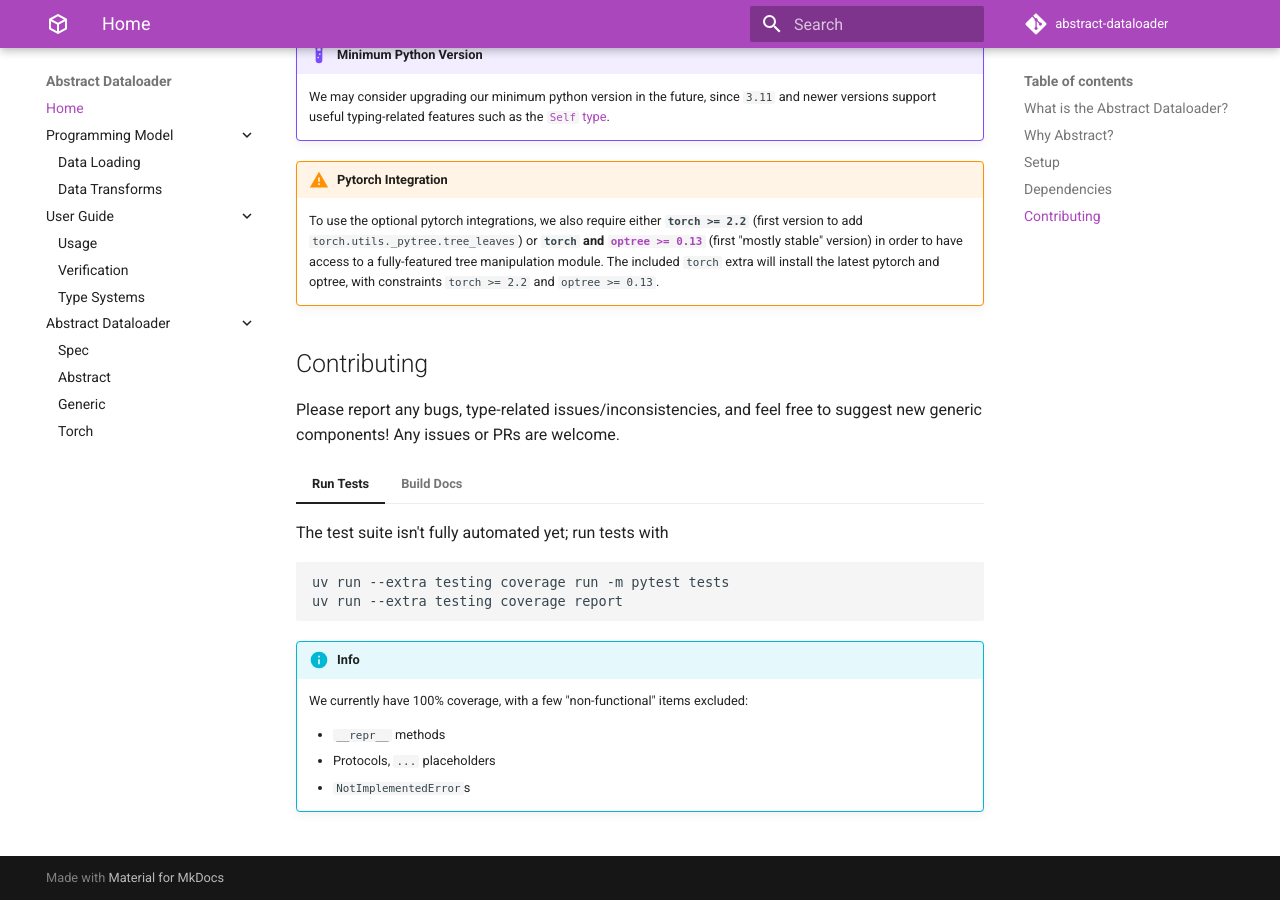
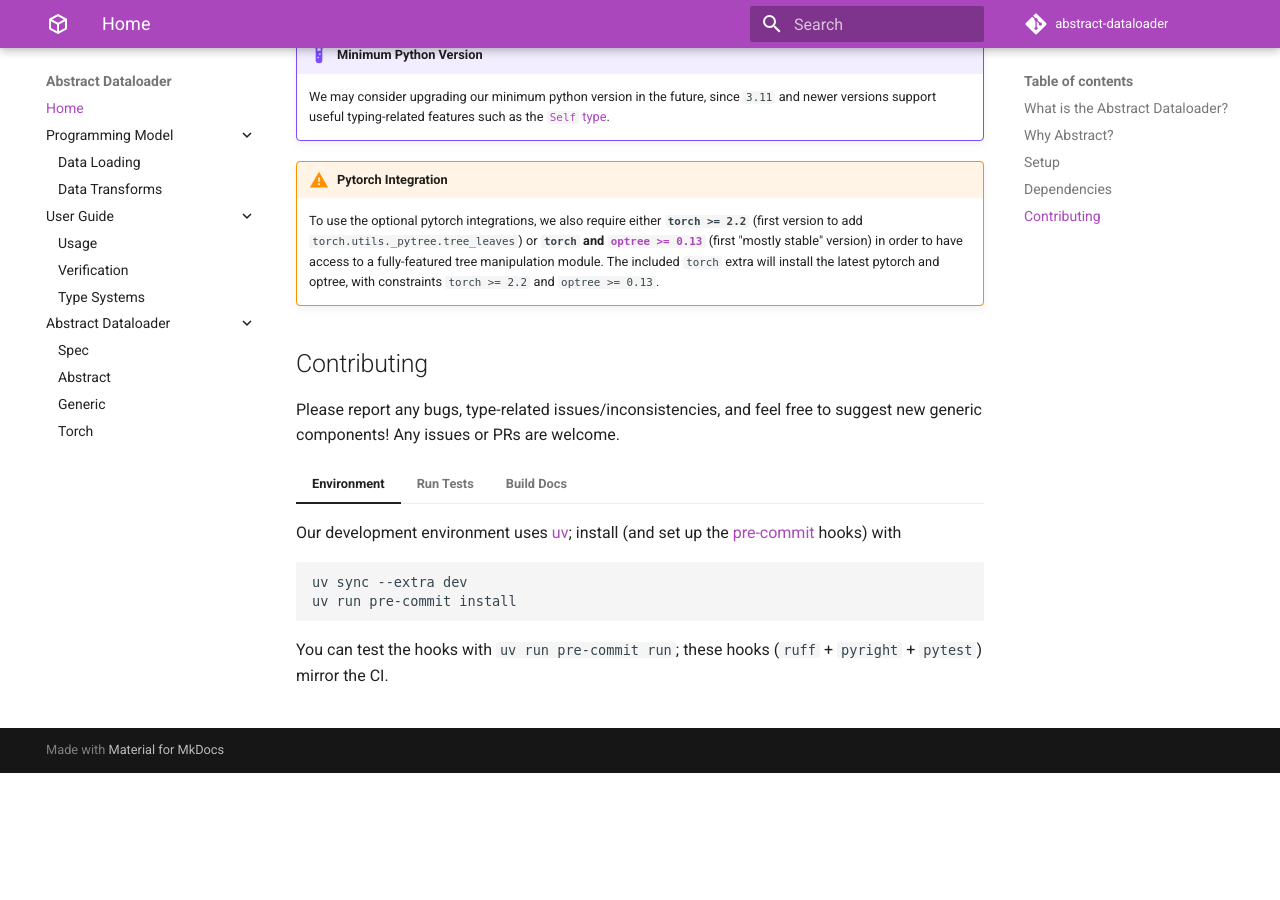
Before and after one commit to WiseLabCMU/abstract-dataloader, an MkDocs documentation site: the page built from docs/index.md, in a window 1280 px wide and 900 px high, scrolled down 2811 px. Built offline with MkDocs 1.6.1 and Material for MkDocs 9.7.7, drawn with Linux system fonts in a browser that asks for light colours; some web fonts are replaced; comment, search, counter and statistics services are not loaded; after the commit the page ends 3584 px from its top, so only the background shows below that.

Commit message:
Add pre-commit hooks, ruff lint, and lint rules

````diff
--- a/docs/index.md
+++ b/docs/index.md
@@ -90,12 +90,20 @@ As an explicit goal is to minimize dependency constraints, only the following de
 
 Please report any bugs, type-related issues/inconsistencies, and feel free to suggest new generic components! Any issues or PRs are welcome.
 
+=== "Environment"
+
+    Our development environment uses [uv](https://docs.astral.sh/uv/getting-started/installation/); install (and set up the [pre-commit](https://pre-commit.com/) hooks) with
+    ```sh
+    uv sync --extra dev
+    uv run pre-commit install
+    ```
+    You can test the hooks with `uv run pre-commit run`; these hooks (`ruff` + `pyright` + `pytest`) mirror the CI.
+
 === "Run Tests"
 
-    The test suite isn't fully automated yet; run tests with
+    Run tests with
     ```sh
-    uv run --extra testing coverage run -m pytest tests
-    uv run --extra testing coverage report
+    uv run --extra dev pytest -ra --cov --cov-report=html --cov-report=term -- tests
     ```
 
     !!! info
````
Also changed, not shown: .pre-commit-config.yaml (added, +20 -0 lines), pyproject.toml (+28 -7 lines), 3 other files.
